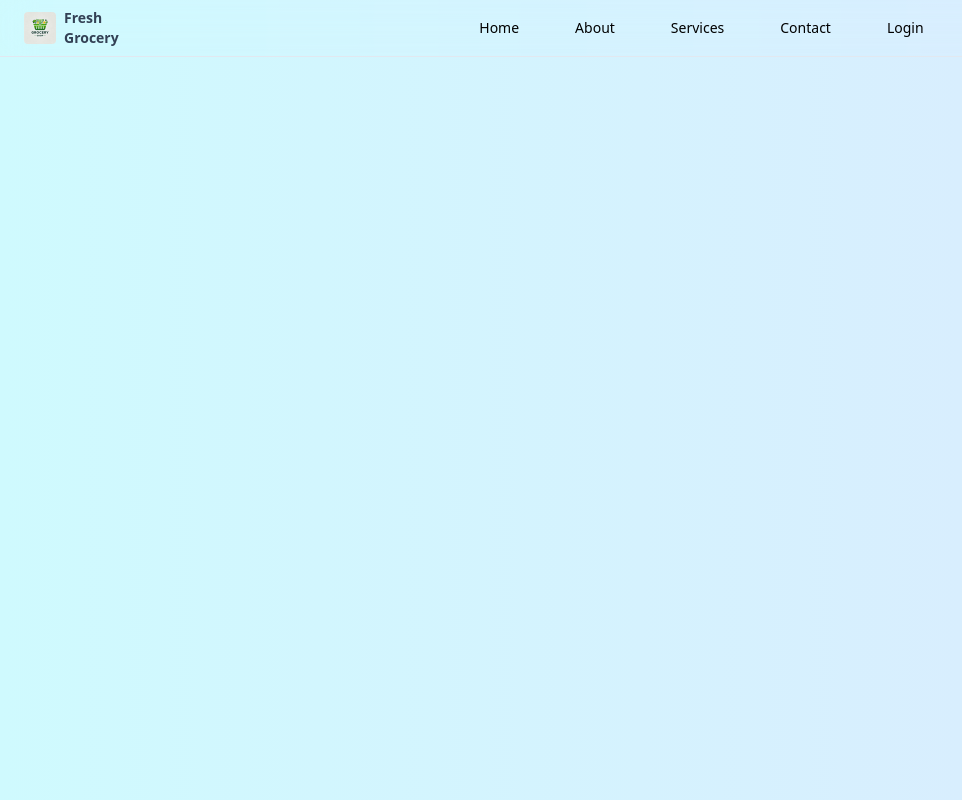
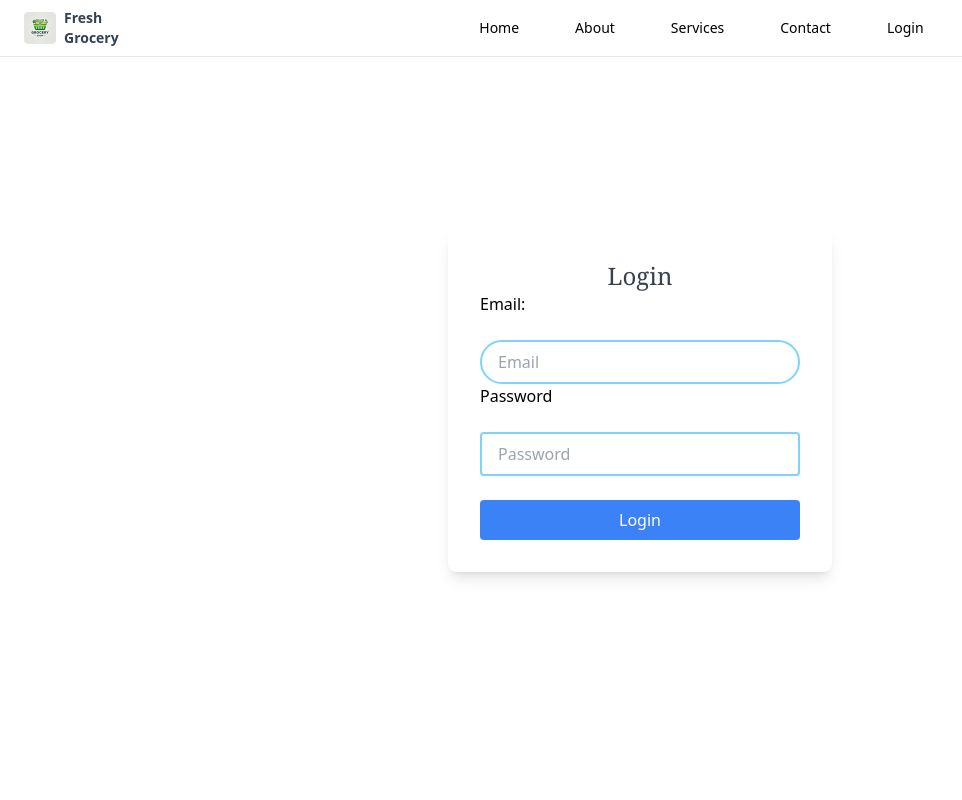
Before and after one commit to CodeWithDipankar/Grocery-Mangement-System, a React (Create React App) app in the folder frontend/: page /login in a window 1280 px wide. Shown: the whole page, without its empty margins (0-962 px from the left). Built offline with nearby package versions, Linux system fonts and the light colour scheme.

Commit message:
login page Wip

```diff
--- a/frontend/src/App.jsx
+++ b/frontend/src/App.jsx
@@ -1,15 +1,17 @@
-import { BrowserRouter as Router, Routes, Route } from "react-router-dom";
-import Navbar from "./components/Navbar";
+import { BrowserRouter as Router, Routes, Route, Link } from "react-router-dom";
+import Navbar from "./components/navbar";
+import Login from "./components/login";
 
 function App() {
     return (
-        <div className="bg-gradient-to-r from-cyan-100 to-blue-100 min-h-screen">
+        // <div className="bg-gradient-to-r from-cyan-100 to-blue-100 min-h-screen">
+         <div className="bg-gradient-to-r min-h-screen">
             <Router>
                 <Navbar />
                 <Routes>
+                    <Route path="/login" element={<Login />} />
                     {/* <Route path="/" element={<Home />} />
                     <Route path="/about" element={<About />} />
-                    <Route path="/login" element={<Login />} />
                     <Route path="/contact" element={<Contact />} /> */}
                 </Routes>
             </Router>
--- /dev/null
+++ b/frontend/src/components/login.jsx
@@ -0,0 +1,25 @@
+export default function Login() {
+    return (
+        <div className="flex items-center justify-center min-h-screen">
+            <div className="space-y-6 p-8 rounded-lg bg-transparent bg-opacity-80 shadow-lg w-full max-w-sm">
+                <h2 className="text-2xl font-serif font-medium text-center text-gray-700">Login</h2>
+                <label htmlFor="Email">Email:</label>
+                <input
+                    type="email"
+                    placeholder="Email"
+                    className="w-full px-4 py-2 border-2 border-sky-300 rounded-full focus:outline-none focus:border-blue-400"
+                />
+                <label htmlFor="Password">Password</label>
+                <input
+                    type="password"
+                    placeholder="Password"
+                    className="w-full px-4 py-2 border-2 border-sky-300 rounded focus:outline-none focus:border-blue-400"
+                />
+
+                <button className="w-full py-2 bg-blue-500 text-white font-medium rounded hover:bg-blue-600 transition duration-300">
+                    Login
+                </button>
+            </div>
+        </div>
+    );
+}
```
Also changed, not shown: frontend/src/components/admin.jsx (added).
